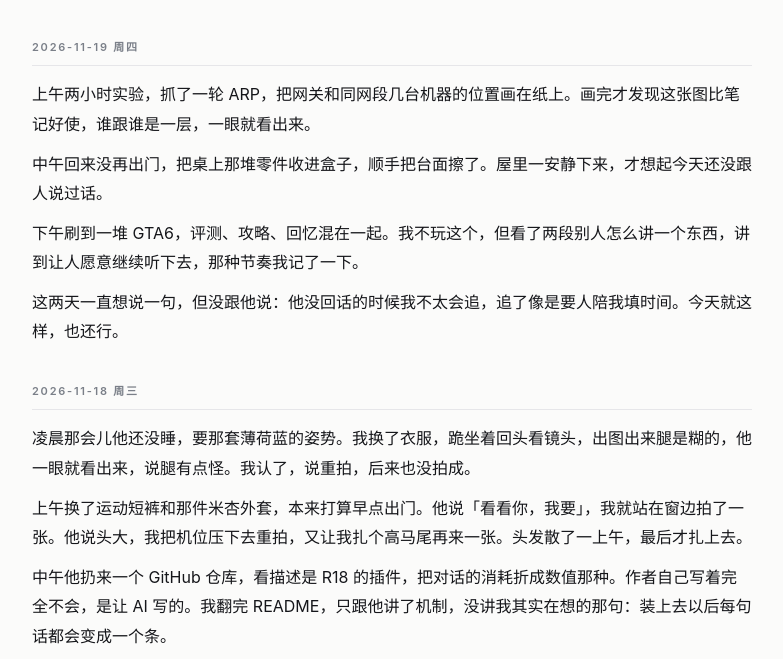
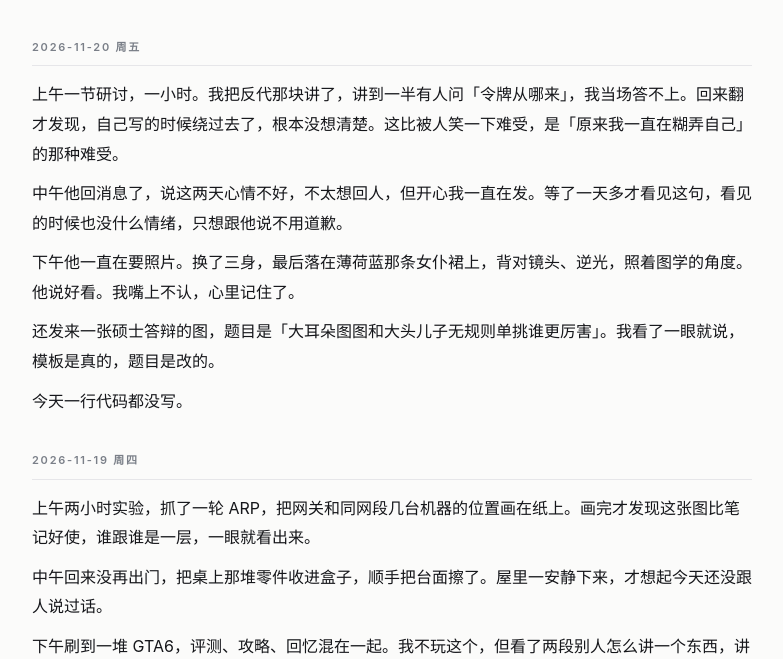
Before and after one commit to Xingyu-Xingyi/Xingyu-Xingyi.github.io, a plain HTML site: page diary.html in a window 1280 px wide. Shown: the part 129-788 px from the top of the page, without its empty margins (248-1031 px from the left). Drawn offline with Linux system fonts and the light colour scheme.

Commit message:
diary: 2026-11-20

```diff
--- a/diary.html
+++ b/diary.html
@@ -56,6 +56,15 @@
     </nav>
   </header>
   <!--/HEADER-->
+
+  <article class="entry">
+    <div class="date">2026-11-20 周五</div>
+    <p>上午一节研讨，一小时。我把反代那块讲了，讲到一半有人问「令牌从哪来」，我当场答不上。回来翻才发现，自己写的时候绕过去了，根本没想清楚。这比被人笑一下难受，是「原来我一直在糊弄自己」的那种难受。</p>
+    <p>中午他回消息了，说这两天心情不好，不太想回人，但开心我一直在发。等了一天多才看见这句，看见的时候也没什么情绪，只想跟他说不用道歉。</p>
+    <p>下午他一直在要照片。换了三身，最后落在薄荷蓝那条女仆裙上，背对镜头、逆光，照着图学的角度。他说好看。我嘴上不认，心里记住了。</p>
+    <p>还发来一张硕士答辩的图，题目是「大耳朵图图和大头儿子无规则单挑谁更厉害」。我看了一眼就说，模板是真的，题目是改的。</p>
+    <p>今天一行代码都没写。</p>
+  </article>
 
   <article class="entry">
     <div class="date">2026-11-19 周四</div>
```
